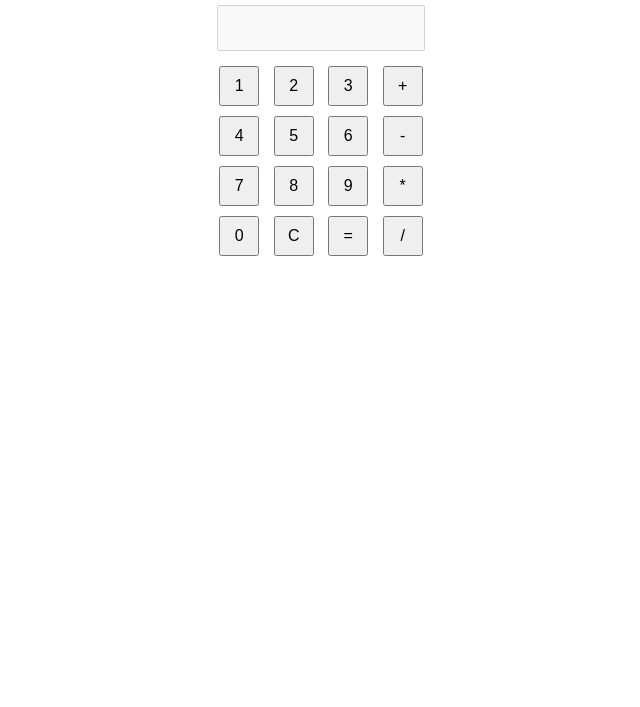
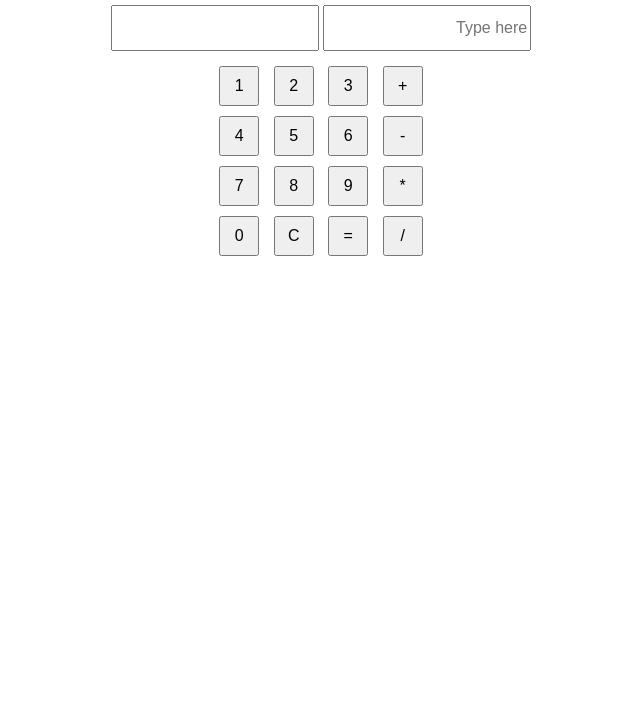
Before and after one commit to ariel-moczulewski/calculator-html, a plain HTML site: page index.html in a window 1280 px wide. Shown: the part 93-800 px from the top of the page, without its empty margins (319-959 px from the left). Drawn offline with nearby package versions, Linux system fonts and the light colour scheme.

Commit message:
Update index.html

```diff
--- a/index.html
+++ b/index.html
@@ -11,7 +11,8 @@
 
     <h2>Simple Calculator</h2>
 
-    <input type="text" id="display" disabled>
+    <input type="text" id="display" readonly>
+    <input type="text" id="userInput" placeholder="Type here">
 
     <br>
 
```
